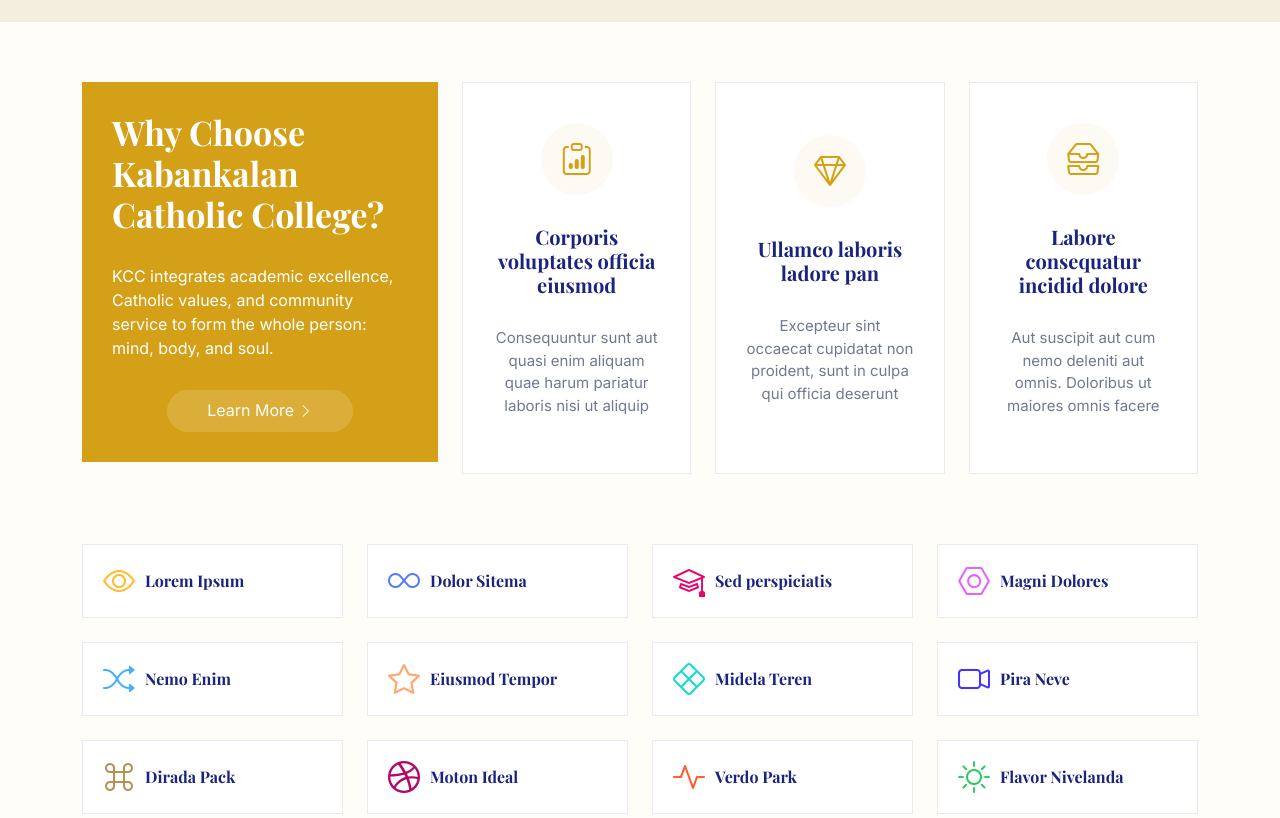
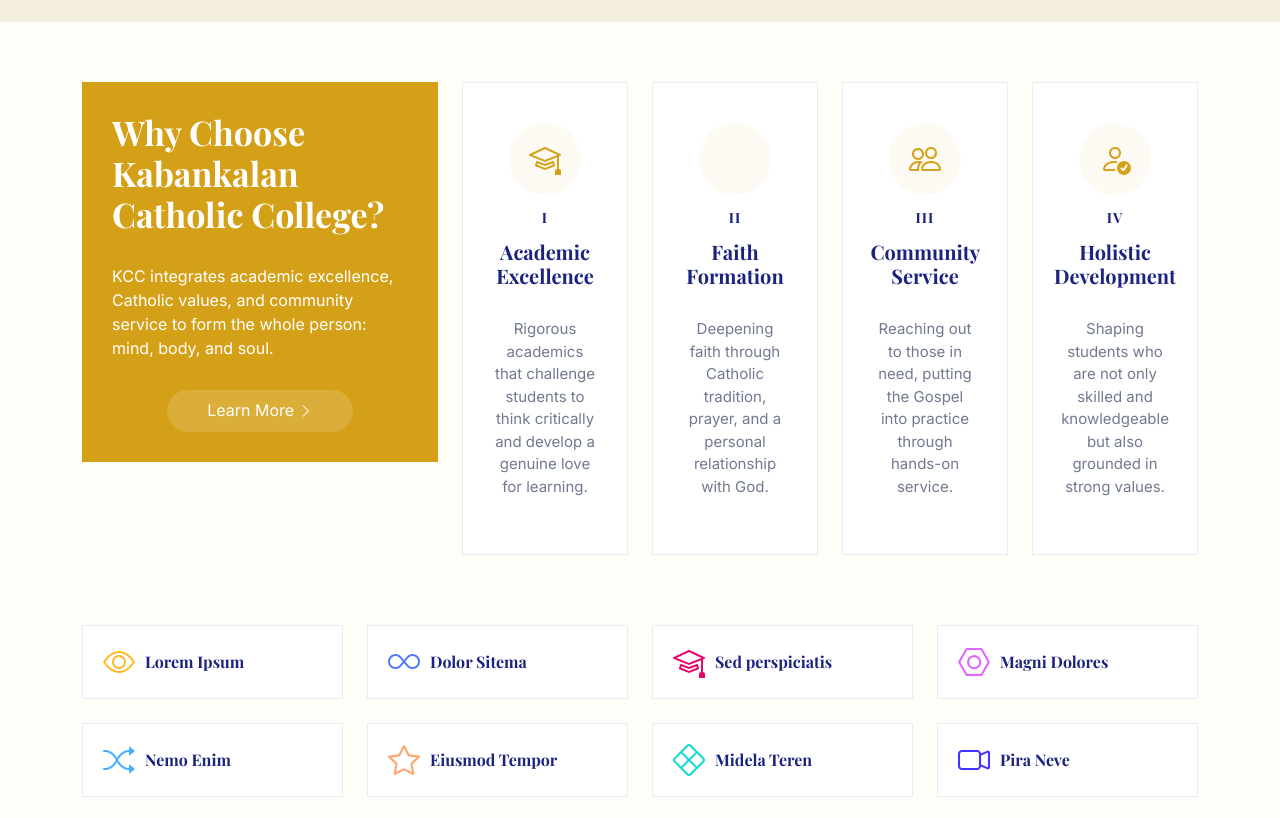
Before and after one commit to adrian-balceda/Balceda-Project-2, a plain HTML site: page index.html in a window 1280 px wide. Shown: the part 1437-2255 px from the top of the page. Drawn offline with nearby package versions, Linux system fonts and the light colour scheme.

Commit message:
Addding 4 pillars

```diff
--- a/assets/css/main.css
+++ b/assets/css/main.css
@@ -1095,6 +1095,15 @@ section,
   transition: 0.3s;
 }
 
+.why-us .icon-box .pillar-number {
+  color: var(--heading-color);
+  font-family: var(--heading-font);
+  font-size: 14px;
+  font-weight: 700;
+  letter-spacing: 1px;
+  margin: -18px 0 12px;
+}
+
 .why-us .icon-box h4 {
   font-size: 20px;
   font-weight: 700;
--- a/index.html
+++ b/index.html
@@ -168,7 +168,7 @@
                 mind, body, and soul.
               </p>
               <div class="text-center">
-                <a href="#" class="more-btn"><span>Learn More</span> <i class="bi bi-chevron-right"></i></a>
+                <a href="about.html" class="more-btn"><span>Learn More</span> <i class="bi bi-chevron-right"></i></a>
               </div>
             </div>
           </div><!-- End Why Box -->
@@ -176,27 +176,39 @@
           <div class="col-lg-8 d-flex align-items-stretch">
             <div class="row gy-4" data-aos="fade-up" data-aos-delay="200">
 
-              <div class="col-xl-4">
+              <div class="col-xl-3 col-md-6">
                 <div class="icon-box d-flex flex-column justify-content-center align-items-center">
-                  <i class="bi bi-clipboard-data"></i>
-                  <h4>Corporis voluptates officia eiusmod</h4>
-                  <p>Consequuntur sunt aut quasi enim aliquam quae harum pariatur laboris nisi ut aliquip</p>
+                  <i class="bi bi-mortarboard"></i>
+                  <span class="pillar-number">I</span>
+                  <h4>Academic Excellence</h4>
+                  <p>Rigorous academics that challenge students to think critically and develop a genuine love for learning.</p>
                 </div>
               </div><!-- End Icon Box -->
 
-              <div class="col-xl-4" data-aos="fade-up" data-aos-delay="300">
+              <div class="col-xl-3 col-md-6" data-aos="fade-up" data-aos-delay="300">
                 <div class="icon-box d-flex flex-column justify-content-center align-items-center">
-                  <i class="bi bi-gem"></i>
-                  <h4>Ullamco laboris ladore pan</h4>
-                  <p>Excepteur sint occaecat cupidatat non proident, sunt in culpa qui officia deserunt</p>
+                  <i class="bi bi-cross"></i>
+                  <span class="pillar-number">II</span>
+                  <h4>Faith Formation</h4>
+                  <p>Deepening faith through Catholic tradition, prayer, and a personal relationship with God.</p>
                 </div>
               </div><!-- End Icon Box -->
 
-              <div class="col-xl-4" data-aos="fade-up" data-aos-delay="400">
+              <div class="col-xl-3 col-md-6" data-aos="fade-up" data-aos-delay="400">
                 <div class="icon-box d-flex flex-column justify-content-center align-items-center">
-                  <i class="bi bi-inboxes"></i>
-                  <h4>Labore consequatur incidid dolore</h4>
-                  <p>Aut suscipit aut cum nemo deleniti aut omnis. Doloribus ut maiores omnis facere</p>
+                  <i class="bi bi-people"></i>
+                  <span class="pillar-number">III</span>
+                  <h4>Community Service</h4>
+                  <p>Reaching out to those in need, putting the Gospel into practice through hands-on service.</p>
+                </div>
+              </div><!-- End Icon Box -->
+
+              <div class="col-xl-3 col-md-6" data-aos="fade-up" data-aos-delay="500">
+                <div class="icon-box d-flex flex-column justify-content-center align-items-center">
+                  <i class="bi bi-person-check"></i>
+                  <span class="pillar-number">IV</span>
+                  <h4>Holistic Development</h4>
+                  <p>Shaping students who are not only skilled and knowledgeable but also grounded in strong values.</p>
                 </div>
               </div><!-- End Icon Box -->
 
```
